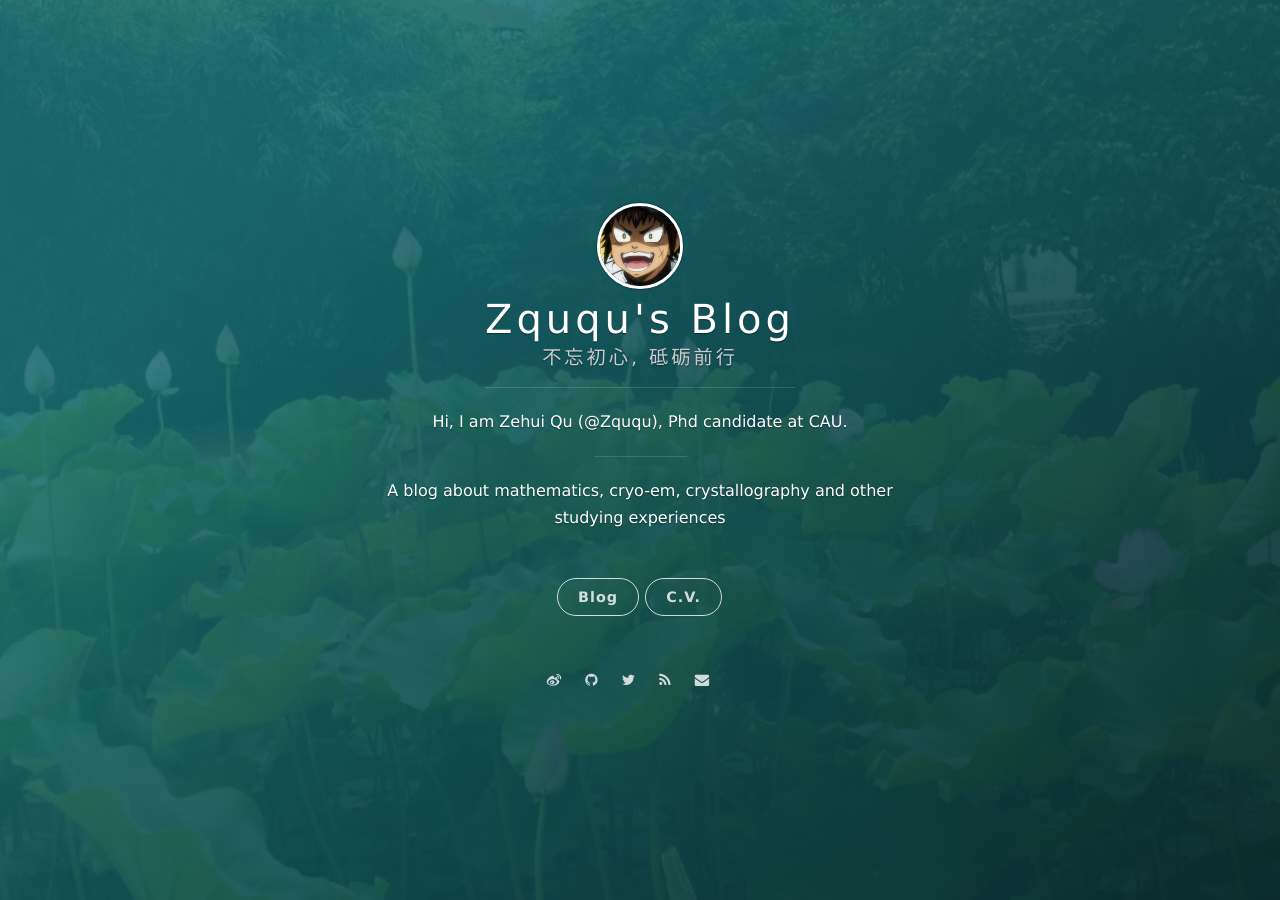
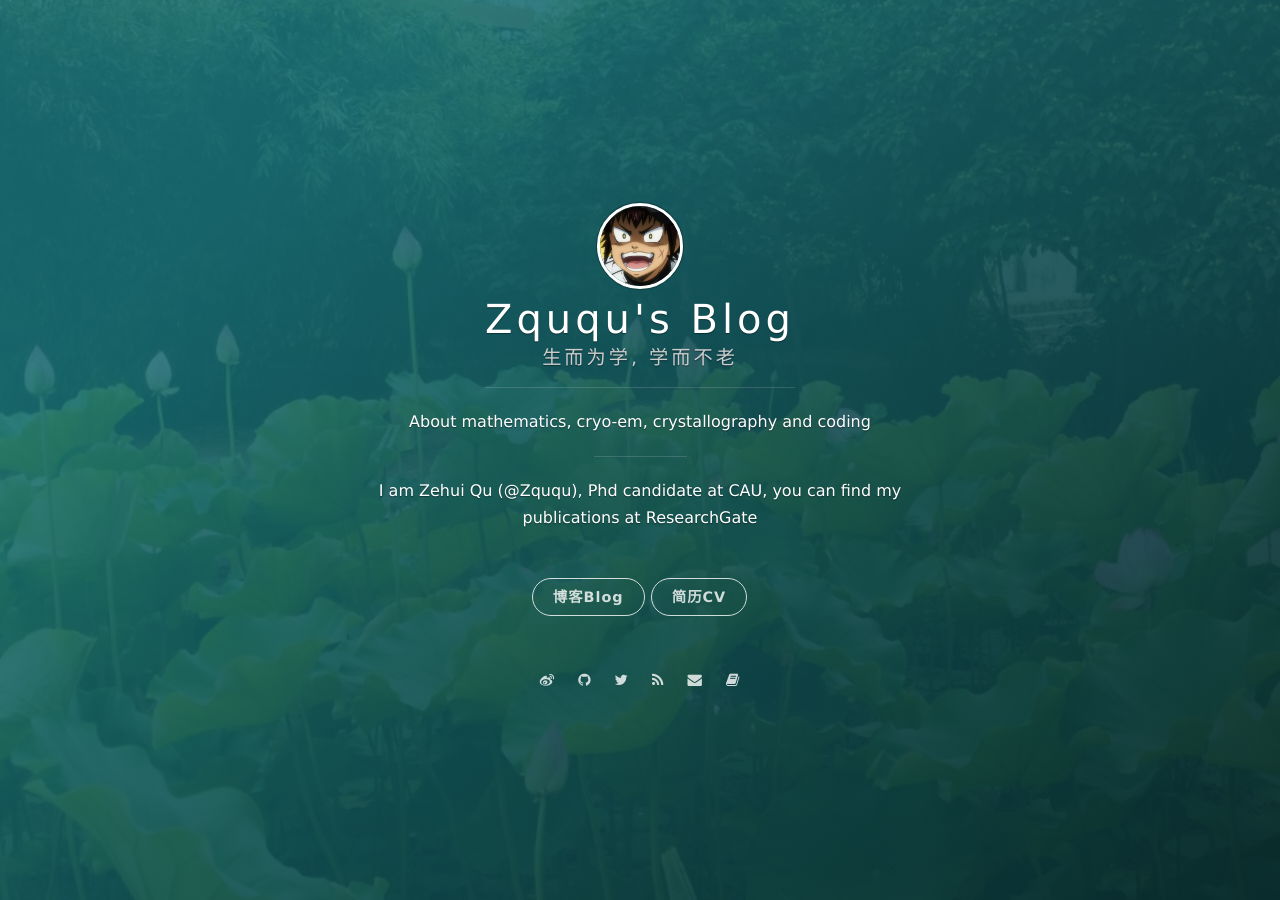
Before and after one commit to onevcat/vno-jekyll, a Jekyll site: the page built from index.html, in a window 1280 px wide. Built offline with Jekyll 4.4.1, drawn with Linux system fonts in a browser that asks for light colours; nearby versions of some CDN libraries; the list of posts is cut into pages by our own code.

Commit message:
make some improvements

```diff
--- a/_config.yml
+++ b/_config.yml
@@ -1,9 +1,8 @@
 # Basic
 title: Zququ's Blog
-subtitle: 不忘初心, 砥砺前行
-welcome_message: A blog about mathematics, cryo-em, crystallography and other studying experiences
-#<a href="https://github.com/onevcat/vno-jekyll" target="_blank">Download the theme</a>
-description: Hi, I am Zehui Qu (@Zququ), Phd candidate at CAU.
+subtitle: 生而为学, 学而不老
+welcome_message: <a href="https://www.researchgate.net/profile/Zehui_Qu2">I am Zehui Qu (@Zququ), Phd candidate at CAU, you can find my publications at ResearchGate</a>
+description: About mathematics, cryo-em, crystallography and coding
 creator: <a href="简历未完成">@zququ</a>
 
 url: "http://life.zququ.fun"
@@ -18,12 +17,12 @@ cover_color: green
 
 # The blog button should not be removed.
 blog_button:
-    title: Blog
+    title: 博客Blog
     description: Visit blog
 
 # Navigation buttons in the front page.
 nav:
-    - {title: C.V., description: Curriculum Vitae, url: '#简历未完成#'}
+    - {title: 简历CV, description: Curriculum Vitae, url: '#简历未完成#'}
     # - {title: Another Button, description: A button, url: 'http://example.com'}
 
 # Pagination
@@ -42,7 +41,8 @@ social:
     mail: qzh813@gmail.com
     rg: Zehui_Qu2
 
+
 # Google Analytics
 ga:
-    # id: qzh813
+    # id: your_ga_id
     # host: your_host
--- a/_includes/head.html
+++ b/_includes/head.html
@@ -25,5 +25,6 @@
   <link rel="alternate" type="application/rss+xml" title="{{ site.title }}" href="{{ "/feed.xml" | prepend: site.baseurl | prepend: site.url }}">
 
   <meta name="google-site-verification" content="1-1ZlHoRvM0T2FqPbW2S-qLgYXN6rsn52kErlMPd_gw" />
-
+  <!-- Icons -->
+  <link rel="shortcut icon" href="img/favicon.ico">
 </head>
--- a/_includes/social.html
+++ b/_includes/social.html
@@ -63,8 +63,8 @@
   <!-- Research Gate  -->
   <li class="navigation__item">
     <a href="https://www.researchgate.net/profile/{{site.social.rg}}" title="@{{site.social.rg}}" target="_blank">
-      <i class='social fa fa-researchgate'></i>
-      <span class="label">Research_Gate</span>
+      <i class='fa fa-book'></i>
+      <span class="label">Researchgate</span>
     </a>
   </li>
   {% endif %}
```
